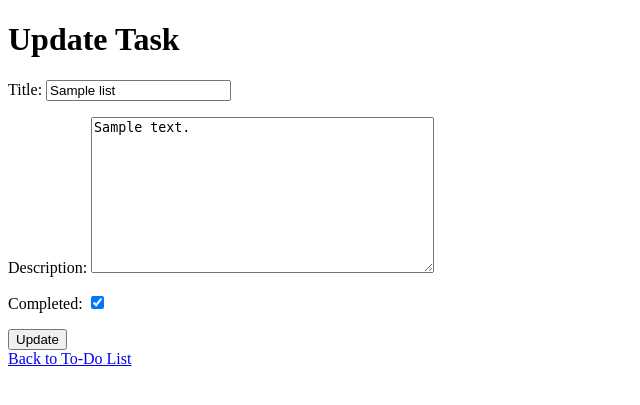
After one commit to AlejandroCanals/task_list, a Django app: page /update/1/ in a window 1280 px wide. The commit adds this page. Shown: the top 405 px of the page, without its empty margins (0-640 px from the left). Run offline with Django 5.2, Linux system fonts and the light colour scheme; tables that the repository leaves empty hold one stand-in row (values such as "Sample post").

Commit message:
Nueva vista para actualizar tareas

```diff
--- /dev/null
+++ b/task_list/app/templates/app/update_task.html
@@ -0,0 +1,15 @@
+<!DOCTYPE html>
+<html>
+<head>
+    <title>Update Task</title>
+</head>
+<body>
+    <h1>Update Task</h1>
+    <form method="POST">
+        {% csrf_token %}
+        {{ form.as_p }}
+        <button type="submit">Update</button>
+    </form>
+    <a href="{% url 'task_list' %}">Back to To-Do List</a>
+</body>
+</html>
--- a/task_list/app/urls.py
+++ b/task_list/app/urls.py
@@ -4,5 +4,6 @@ from . import views
 urlpatterns = [
     path('',views.task_list, name ='task_list'),
     path('add',views.add_task, name='add_task'),
-        path('delete/<int:task_id>/', views.delete_task, name='delete_task'),
+    path('update/<int:task_id>/', views.update_task, name='update_task'),
+    path('delete/<int:task_id>/', views.delete_task, name='delete_task'),
 ]
--- a/task_list/app/views.py
+++ b/task_list/app/views.py
@@ -19,6 +19,22 @@ def add_task(request):
         form = TaskForm()
     return render(request,'app/add_task.html',{'form': form})
 
+
+def update_task(request, task_id):
+    task = get_object_or_404(Task, id=task_id)
+
+    if request.method == 'POST':
+        form = TaskForm(request.POST, instance=task)
+        if form.is_valid():
+            form.save()
+            return redirect('task_list')
+    else:
+        form = TaskForm(instance=task)
+    return render(request, 'app/update_task.html', {'form': form})
+
+
+
+
 def delete_task(request,task_id):
     task = get_object_or_404(Task, id=task_id)
 
@@ -28,4 +44,4 @@ def delete_task(request,task_id):
         task.delete()
         return redirect('task_list')
 
-    return redirect('task_list')
+    return render(request, 'app/delete_task.html', {'task': task})
```
Also changed, not shown: task_list/app/templates/app/task_list.html (+8 -2 lines).
